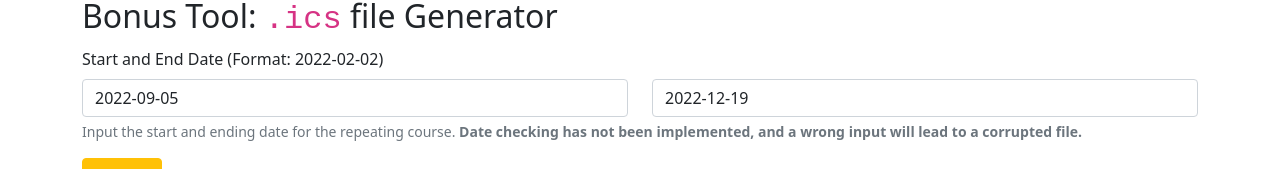
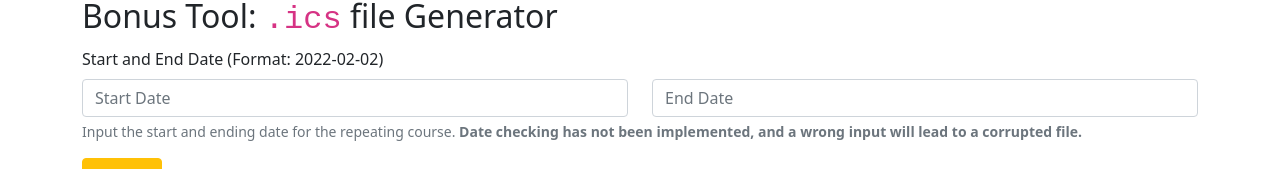
Before and after one commit to UICHCC/timetable-to-bg, a website built with Parcel: page index.html in a window 1280 px wide. Shown: the part 915-1084 px from the top of the page. Built offline with nearby package versions, Linux system fonts and the light colour scheme.

Commit message:
Revert "default start end date"
This reverts commit 68f99edcf3da72e24dba7b1544d6099d7b93a33c.

```diff
--- a/index.html
+++ b/index.html
@@ -164,10 +164,10 @@
     <label for="dateField" class="form-label">Start and End Date (Format: 2022-02-02)</label>
     <div class="row" id="dateField">
       <div class="col">
-        <input id="startDate" type="text" class="form-control" placeholder="Start Date" aria-label="Start Date" value="2022-09-05">
+        <input id="startDate" type="text" class="form-control" placeholder="Start Date" aria-label="Start Date">
       </div>
       <div class="col">
-        <input id="endDate" type="text" class="form-control" placeholder="End Date" aria-label="End Date" value="2022-12-19">
+        <input id="endDate" type="text" class="form-control" placeholder="End Date" aria-label="End Date">
       </div>
     </div>
     <div id="dateHelp" class="form-text">Input the start and ending date for the repeating course. <span class="fw-bold">Date checking has not been implemented, and a wrong input will lead to a corrupted file.</span></div>
```
